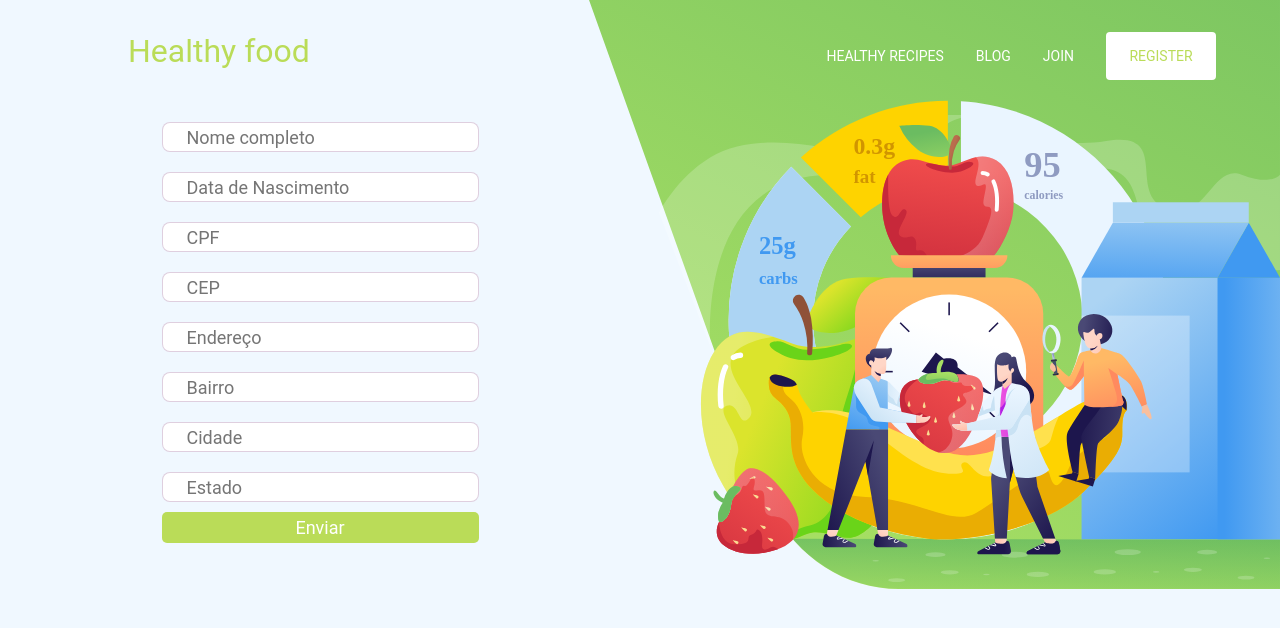
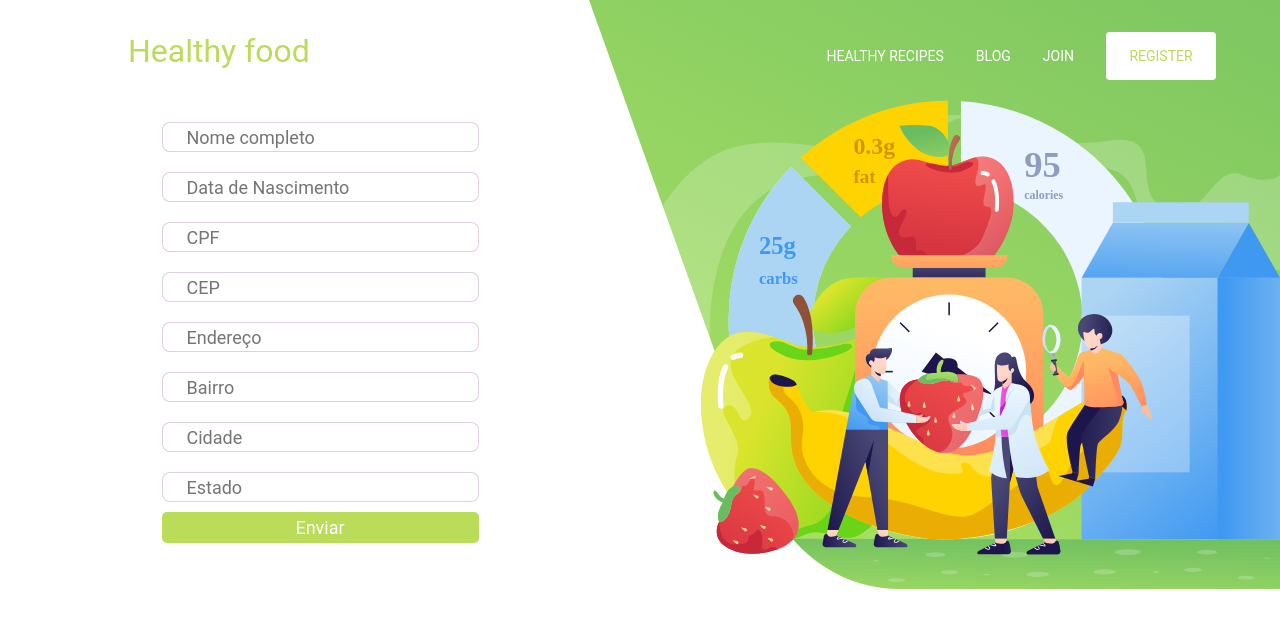
Before and after one commit to gustavolopesv3/GCB-Frontend, a React (Create React App) app: page /register in a window 1280 px wide. Shown: the top 628 px of the page. Built offline with nearby package versions, Linux system fonts and the light colour scheme.

Commit message:
nav tag a header

```diff
--- a/src/components/Header/index.tsx
+++ b/src/components/Header/index.tsx
@@ -1,15 +1,21 @@
+import {Link} from 'react-router-dom'
+
 import {Nav} from './styles'
+
+
 
 export const Header = ()=>{
   return(
     <Nav>
-      <div className='logo'>Healthy food</div>
+      <Link to='/'><div className='logo'>Healthy food</div></Link>
+
       <div>
         <ul>
           <li>HEALTHY RECIPES</li>
           <li>BLOG</li>
           <li>JOIN</li>
-          <li>REGISTER</li>
+          <Link to='/register'><li>REGISTER</li></Link>
+
         </ul>
       </div>
     </Nav>
--- a/src/components/Header/styles.ts
+++ b/src/components/Header/styles.ts
@@ -16,6 +16,9 @@ padding: 2rem;
 ul{
   display: flex;
   align-items: center;
+  a{
+    text-decoration: none;
+  }
 
   li{
     margin-right: 2rem;
--- a/src/pages/Home/styles.ts
+++ b/src/pages/Home/styles.ts
@@ -42,3 +42,8 @@ background-repeat: no-repeat;
 }
 
 `
+
+export const BestRecipes = styled.section`
+background-color: antiquewhite;
+
+`
--- a/src/pages/register/styles.ts
+++ b/src/pages/register/styles.ts
@@ -3,7 +3,6 @@ import illustration from '../../assets/Illustration.svg';
 
 
 export const SectionRegister = styled.section`
-background-color: aliceblue;
 height: 100vh;
 background-image: url(${illustration});
 background-size: 54%;
--- a/src/styles/global.ts
+++ b/src/styles/global.ts
@@ -12,6 +12,9 @@ body{
     font: 400 14px Roboto, sans-serif;
 
     -webkit-font-smoothing: antialiased;
+    a{
+    text-decoration: none;
+  }
 }
 input,button, textarea{
     font: 400 18px Roboto, sans-serif;
```
